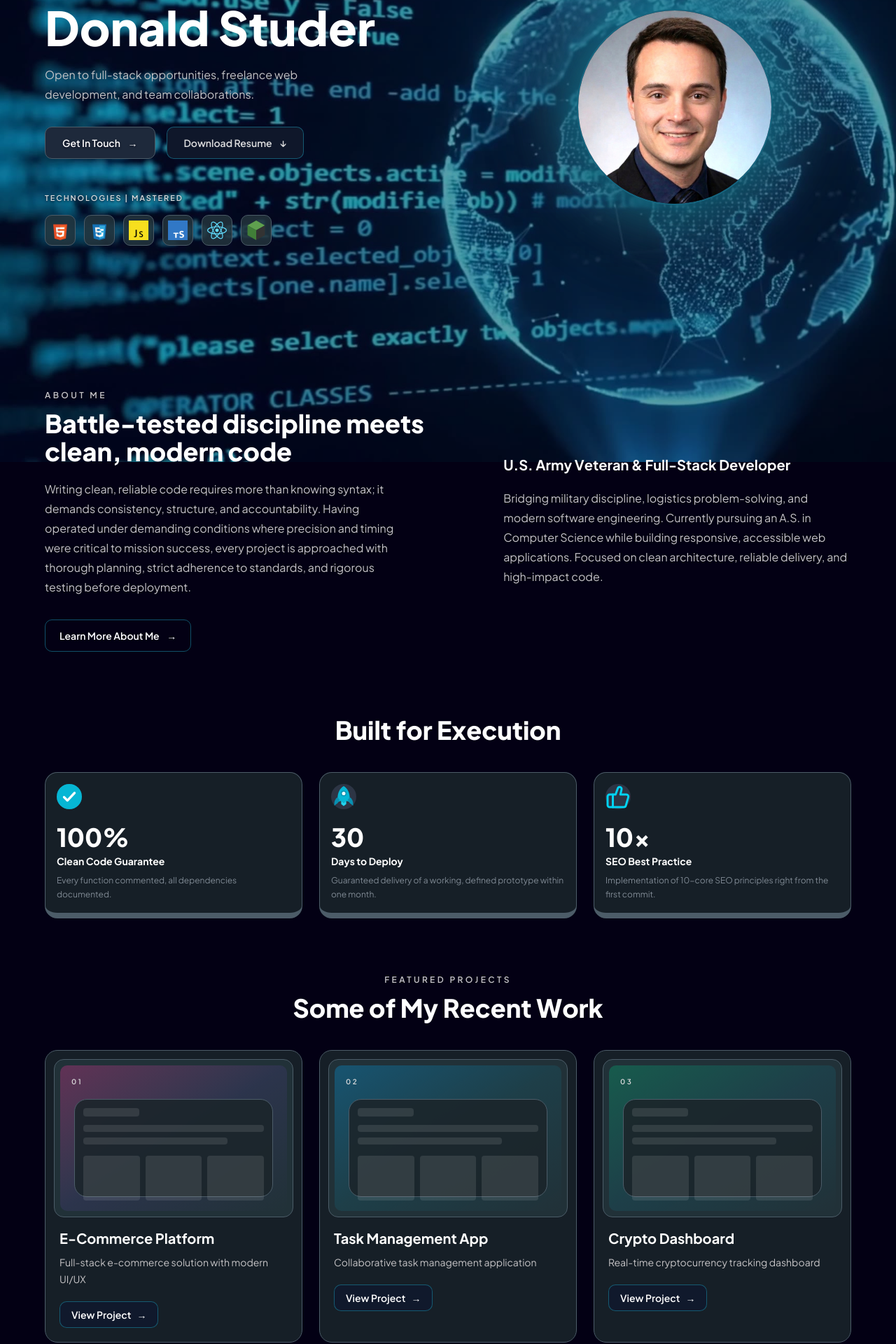
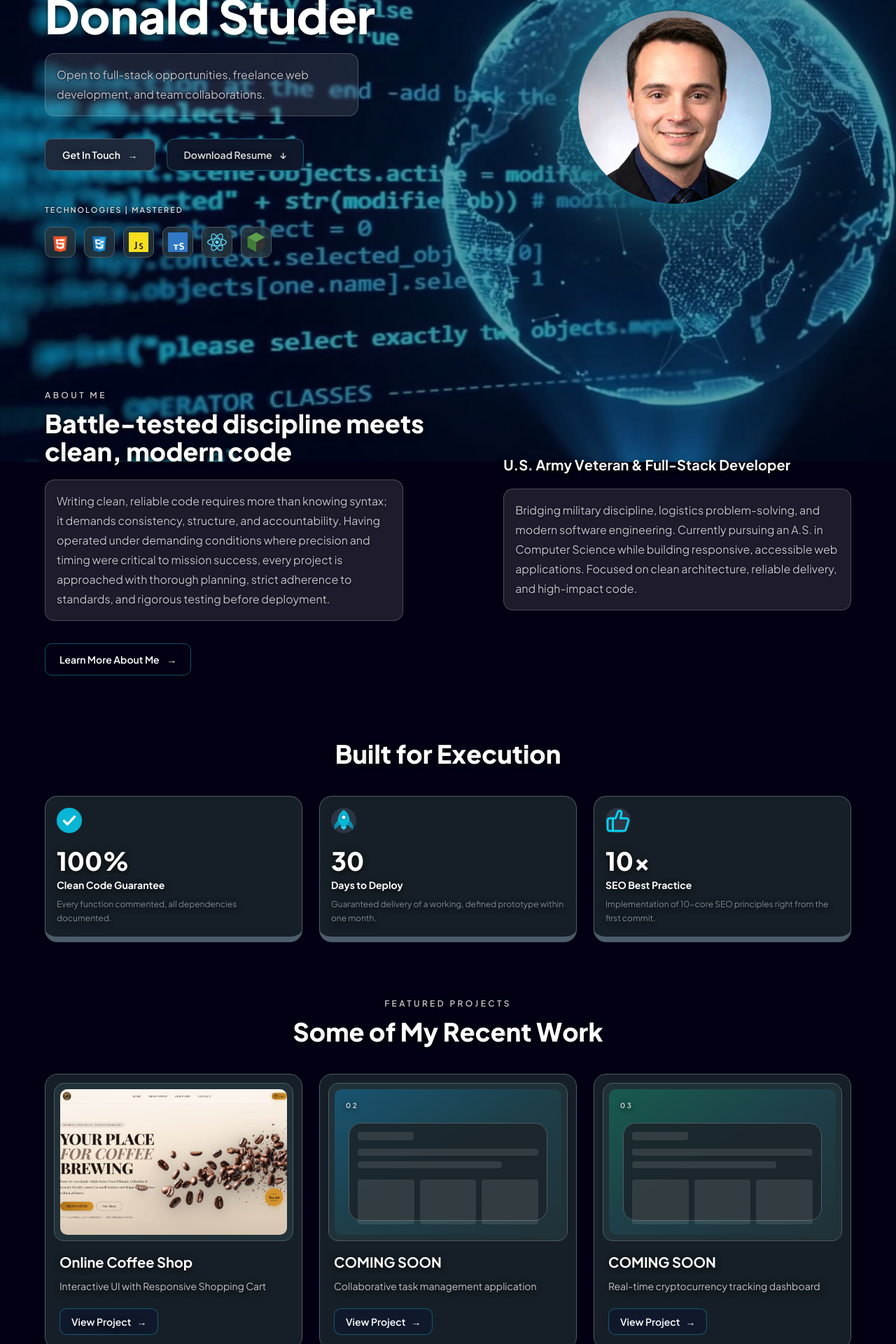
Before and after one commit to donaldstuder317-cyber/portfolio-website, a Next.js app: page / in a window 1280 px wide. Shown: the part 140-2060 px from the top of the page at 70% size. Built offline with nearby package versions, Linux system fonts and the light colour scheme.

Commit message:
Linked Deployment

```diff
--- a/src/app/(site)/page.tsx
+++ b/src/app/(site)/page.tsx
@@ -145,20 +145,26 @@ const techIcons = [
 const projects = [
   {
     id: '01',
-    name: 'E-Commerce Platform',
-    description: 'Full-stack e-commerce solution with modern UI/UX',
+    name: 'Online Coffee Shop',
+    description: 'Interactive UI with Responsive Shopping Cart',
+    image: '/coffee-shop.png',
+    url: 'https://the-bean-place-8-10-2026.vercel.app/',
     accent: 'from-pink-500/30 via-violet-500/10 to-transparent',
   },
   {
     id: '02',
-    name: 'Task Management App',
+    name: 'COMING SOON',
     description: 'Collaborative task management application',
+    image: null,
+    url: null,
     accent: 'from-sky-500/30 via-cyan-500/10 to-transparent',
   },
   {
     id: '03',
-    name: 'Crypto Dashboard',
+    name: 'COMING SOON',
     description: 'Real-time cryptocurrency tracking dashboard',
+    image: null,
+    url: null,
     accent: 'from-emerald-500/30 via-cyan-500/10 to-transparent',
   },
 ];
@@ -343,7 +349,7 @@ export default function Home() {
         className='pointer-events-none fixed inset-0 z-[1] bg-[#030014]/30'
       />
 
-      <div className='site-content relative z-10'>
+      <div className='site-content text-readable relative z-10'>
         <section className='relative overflow-hidden'>
           <div className='relative mx-auto -mt-8 max-w-6xl px-4 pb-16 md:px-8 xl:px-0'>
             <div className='grid items-center gap-8 lg:grid-cols-[1.1fr_0.9fr]'>
@@ -356,15 +362,20 @@ export default function Home() {
                   Donald Studer
                 </FlipText>
 
-                <FlipText className='mt-3 max-w-md text-base leading-7 text-[#c5c3c6]'>
+                <div className='mt-3 max-w-md rounded-xl border border-[#dcdcdd]/25 bg-[#dcdcdd]/[0.12] p-4 backdrop-blur-[2px]'>
+                  <p className='text-base leading-7 text-[#c5c3c6]'>
                     Open to full-stack opportunities, freelance web development,
                     and team collaborations.
-                </FlipText>
+                  </p>
+                </div>
 
                 <div className='mt-8 flex flex-wrap gap-4'>
-                  <button className='rounded-lg border border-[#4c5c68] bg-[#1e293b] px-6 py-3 text-sm font-semibold text-white transition hover:border-[#1985a1] hover:text-[#1985a1]'>
+                  <a
+                    href='#contact'
+                    className='rounded-lg border border-[#4c5c68] bg-[#1e293b] px-6 py-3 text-sm font-semibold text-white transition hover:border-[#1985a1] hover:text-[#1985a1]'
+                  >
                     Get In Touch <span className='ml-2'>→</span>
-                  </button>
+                  </a>
                   <a
                     href='/Donald-Studer-Resume.pdf'
                     download='Donald-Studer-Resume.pdf'
@@ -423,14 +434,16 @@ export default function Home() {
               <FlipText className='text-3xl font-black text-white sm:text-4xl'>
                 Battle-tested discipline meets clean, modern code
               </FlipText>
-              <p className='mt-5 max-w-lg text-base leading-7 text-[#c5c3c6]'>
-                Writing clean, reliable code requires more than knowing syntax;
-                it demands consistency, structure, and accountability. Having
-                operated under demanding conditions where precision and timing
-                were critical to mission success, every project is approached
-                with thorough planning, strict adherence to standards, and
-                rigorous testing before deployment.
+              <div className='mt-5 max-w-lg rounded-xl border border-[#dcdcdd]/25 bg-[#dcdcdd]/[0.12] p-4 backdrop-blur-[2px]'>
+                <p className='text-base leading-7 text-[#c5c3c6]'>
+                  Writing clean, reliable code requires more than knowing
+                  syntax; it demands consistency, structure, and accountability.
+                  Having operated under demanding conditions where precision and
+                  timing were critical to mission success, every project is
+                  approached with thorough planning, strict adherence to
+                  standards, and rigorous testing before deployment.
                 </p>
+              </div>
               <button className='mt-8 rounded-lg border border-[#1985a1]/60 bg-transparent px-5 py-3 text-sm font-semibold text-white transition hover:border-[#1985a1] hover:bg-[#1985a1]/10'>
                 Learn More About Me <span className='ml-2'>→</span>
               </button>
@@ -441,13 +454,15 @@ export default function Home() {
                 <FlipText className='text-xl font-bold text-white'>
                   U.S. Army Veteran &amp; Full-Stack Developer
                 </FlipText>
-                <p className='mt-5 text-base leading-7 text-[#c5c3c6]'>
+                <div className='mt-5 rounded-xl border border-[#dcdcdd]/25 bg-[#dcdcdd]/[0.12] p-4 backdrop-blur-[2px]'>
+                  <p className='text-base leading-7 text-[#c5c3c6]'>
                     Bridging military discipline, logistics problem-solving, and
                     modern software engineering. Currently pursuing an A.S. in
                     Computer Science while building responsive, accessible web
                     applications. Focused on clean architecture, reliable
                     delivery, and high-impact code.
                   </p>
+                </div>
               </div>
             </div>
           </div>
@@ -533,6 +548,15 @@ export default function Home() {
                     <div className='absolute top-4 left-4 text-[10px] font-semibold tracking-[0.25em] text-[#dcdcdd] uppercase'>
                       {project.id}
                     </div>
+                    {project.image ? (
+                      <Image
+                        src={project.image}
+                        alt={`${project.name} preview`}
+                        fill
+                        sizes='(min-width: 1024px) 31vw, 90vw'
+                        className='object-cover'
+                      />
+                    ) : (
                       <div className='absolute inset-x-5 top-12 bottom-5 rounded-[18px] border border-[#4c5c68] bg-[#1b252b]/90 p-3'>
                         <div className='mb-3 h-3 w-20 rounded bg-white/10' />
                         <div className='space-y-2'>
@@ -545,6 +569,7 @@ export default function Home() {
                           </div>
                         </div>
                       </div>
+                    )}
                   </div>
                 </div>
 
@@ -555,9 +580,20 @@ export default function Home() {
                   <p className='mt-2 text-sm leading-6 text-[#c5c3c6]'>
                     {project.description}
                   </p>
+                  {project.url ? (
+                    <a
+                      href={project.url}
+                      target='_blank'
+                      rel='noreferrer'
+                      className='mt-5 inline-flex items-center gap-2 rounded-lg border border-[#1985a1]/60 bg-[#10192c] px-4 py-2 text-sm font-semibold text-white transition hover:border-[#1985a1] hover:bg-[#1985a1]/10'
+                    >
+                      View Project <span>→</span>
+                    </a>
+                  ) : (
                     <button className='mt-5 inline-flex items-center gap-2 rounded-lg border border-[#1985a1]/60 bg-[#10192c] px-4 py-2 text-sm font-semibold text-white transition hover:border-[#1985a1] hover:bg-[#1985a1]/10'>
                       View Project <span>→</span>
                     </button>
+                  )}
                 </div>
               </article>
             ))}
@@ -574,9 +610,12 @@ export default function Home() {
                 <h2 className='mt-3 text-3xl font-black text-white sm:text-4xl'>
                   Have a project in mind?
                 </h2>
-                <button className='mt-8 rounded-lg bg-[#1985a1] px-5 py-3 text-sm font-semibold text-white transition hover:bg-[#147e93]'>
+                <a
+                  href='#contact'
+                  className='mt-8 inline-flex rounded-lg bg-[#1985a1] px-5 py-3 text-sm font-semibold text-white transition hover:bg-[#147e93]'
+                >
                   Get In Touch <span className='ml-2'>→</span>
-                </button>
+                </a>
               </div>
             </div>
 
```
Also changed, not shown: public/coffee-shop.png (added), src/styles/tailwind.css. Lines whose indentation alone changed are shown as unchanged.
